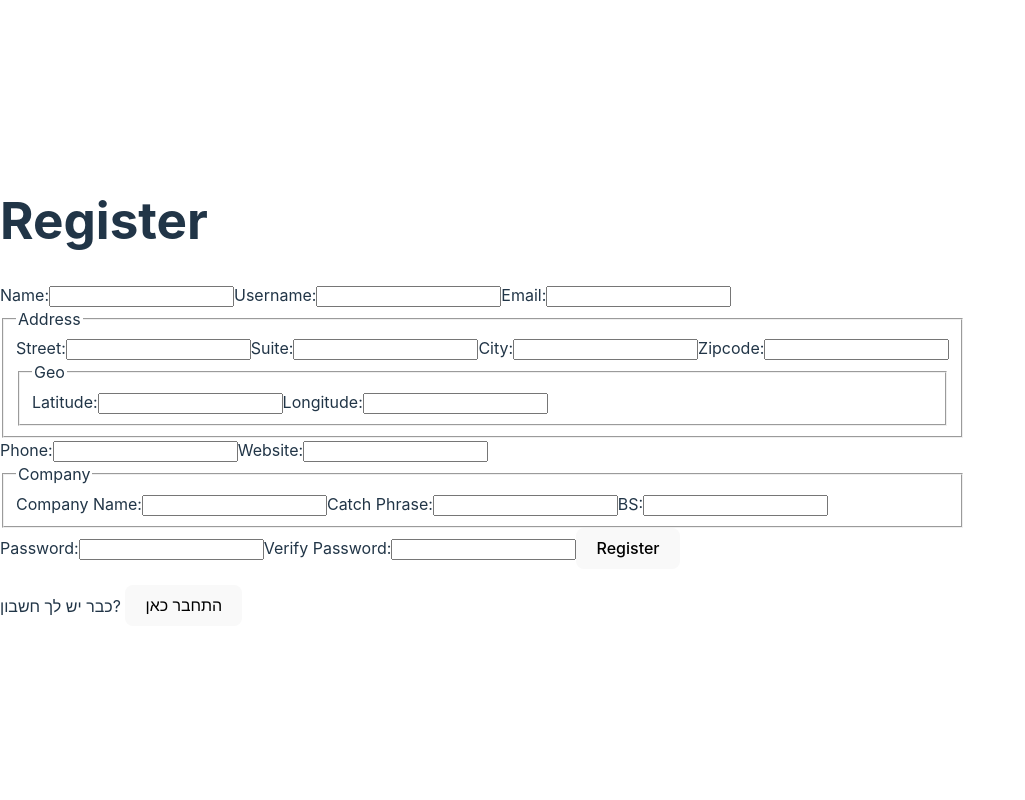
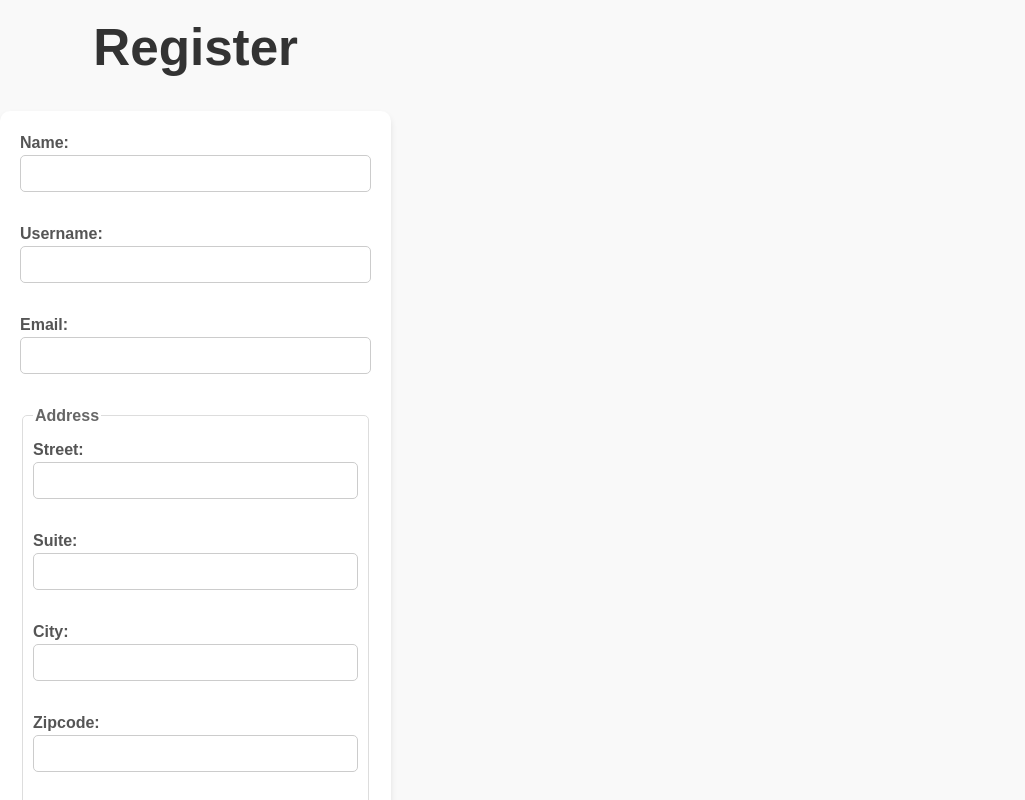
Before and after one commit to dinais/React-Second-Project, a React (Vite) app: page /register in a window 1280 px wide. Shown: the top 800 px of the page, without its empty margins (0-1025 px from the left). Built offline with nearby package versions, Linux system fonts and the light colour scheme.

Commit message:
Register-css

```diff
--- /dev/null
+++ b/src/pages/Register.css
@@ -0,0 +1,70 @@
+body {
+    font-family: Arial, sans-serif;
+    background-color: #f9f9f9;
+    margin: 0;
+    padding: 0;
+  }
+
+  h1 {
+    text-align: center;
+    color: #333;
+    margin-top: 20px;
+  }
+
+  form {
+    max-width: 600px;
+    margin: 20px auto;
+    background: #fff;
+    padding: 20px;
+    border-radius: 10px;
+    box-shadow: 0 4px 6px rgba(0, 0, 0, 0.1);
+  }
+
+  label {
+    display: block;
+    margin-bottom: 10px;
+    font-weight: bold;
+    color: #555;
+  }
+
+  input {
+    width: 100%;
+    padding: 10px;
+    margin-bottom: 20px;
+    border: 1px solid #ccc;
+    border-radius: 5px;
+    box-sizing: border-box;
+  }
+
+  fieldset {
+    margin-bottom: 20px;
+    padding: 10px;
+    border: 1px solid #ddd;
+    border-radius: 5px;
+  }
+
+  legend {
+    font-weight: bold;
+    color: #666;
+  }
+
+  button {
+    display: inline-block;
+    padding: 10px 20px;
+    background-color: #007BFF;
+    color: white;
+    border: none;
+    border-radius: 5px;
+    cursor: pointer;
+    text-align: center;
+  }
+
+  button:hover {
+    background-color: #0056b3;
+  }
+
+  p {
+    text-align: center;
+    margin-top: 10px;
+    color: #333;
+  }
--- a/src/pages/Register.jsx
+++ b/src/pages/Register.jsx
@@ -1,5 +1,6 @@
 import { useState } from "react";
 import { useNavigate } from "react-router-dom";
+import './Register.css';
 
 export default function Register() {
   const [formData, setFormData] = useState({
```
